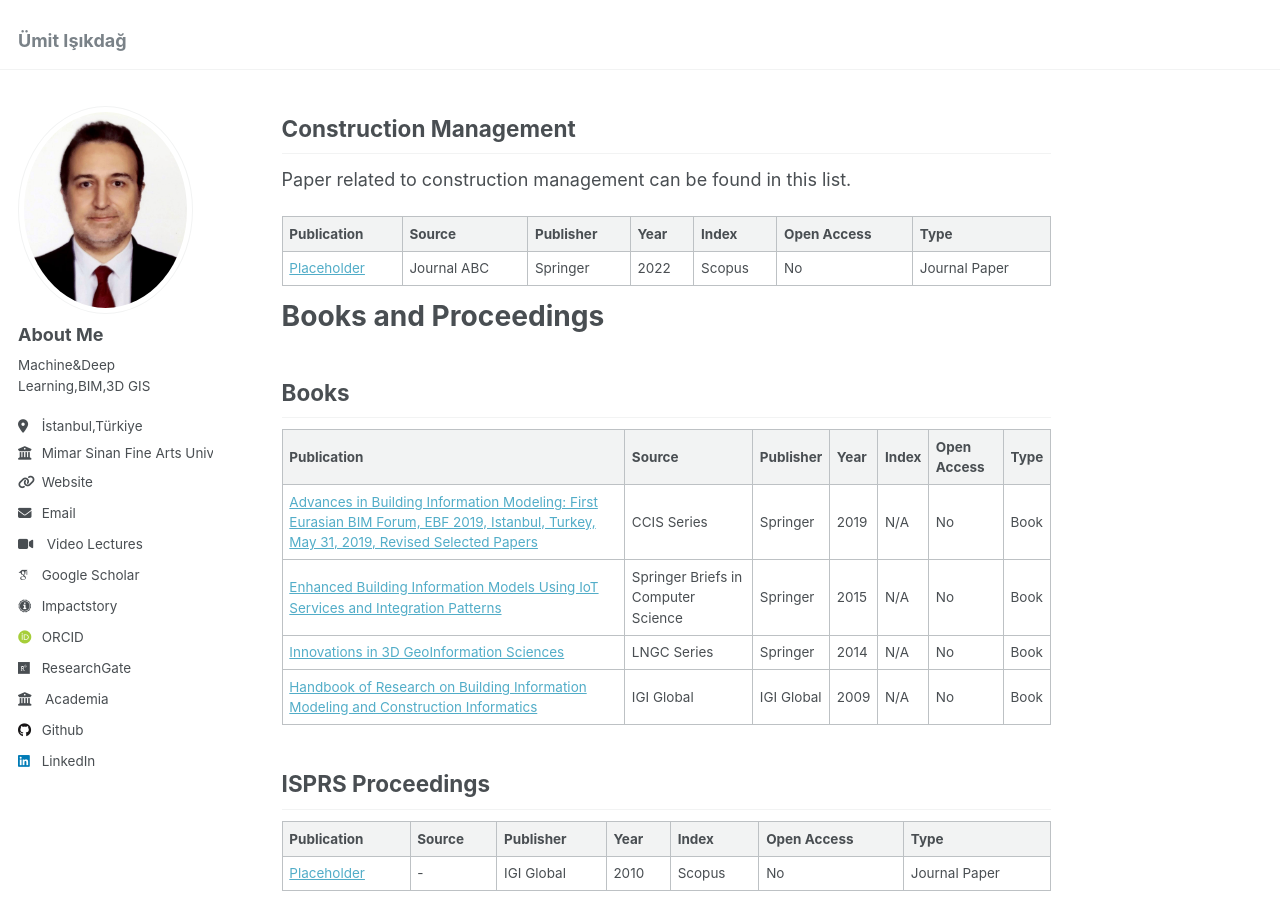
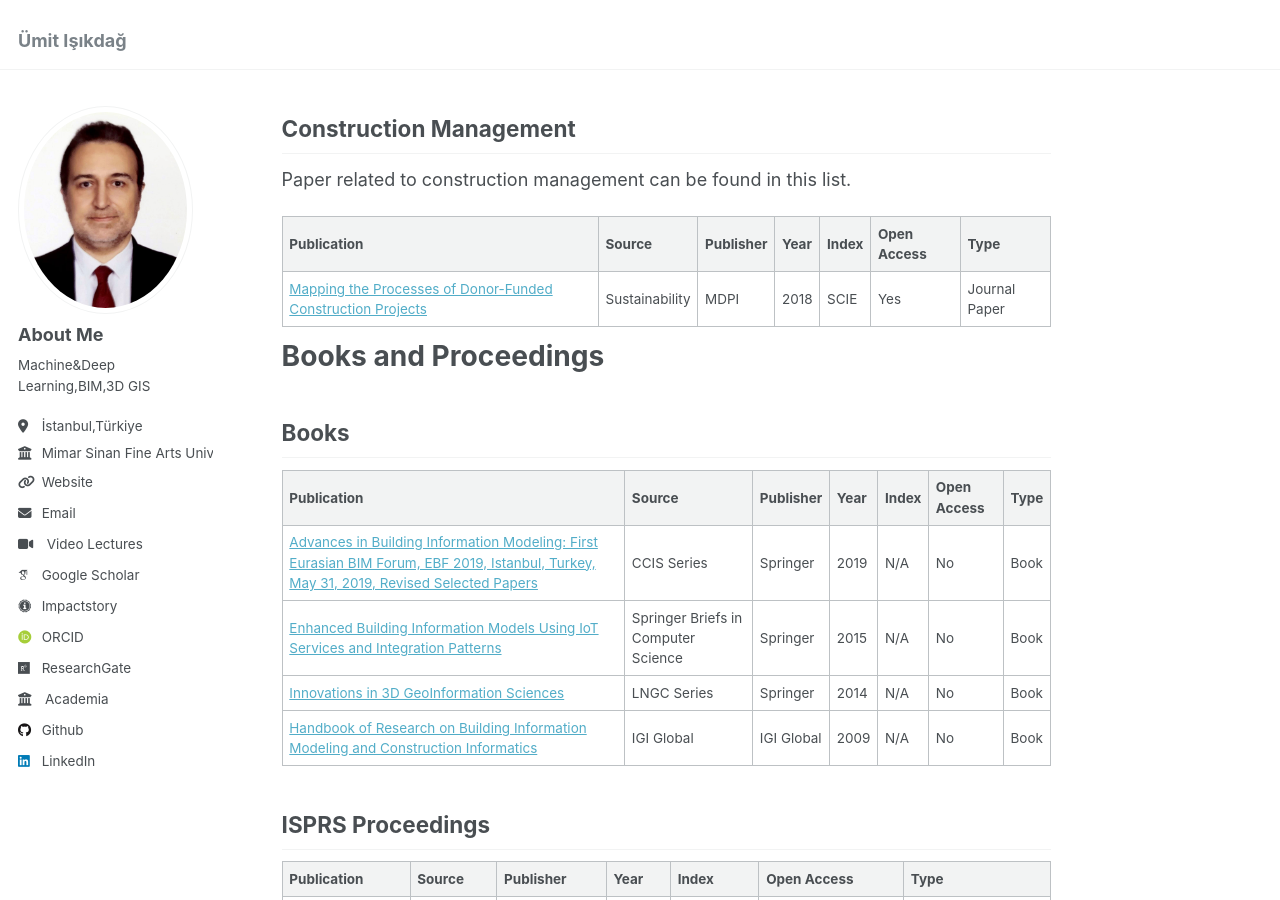
Before and after one commit to isikdag/isikdag.github.io, a Jekyll site: the page built from _pages/about.md, in a window 1280 px wide and 900 px high, scrolled down 4860 px. Built offline with Jekyll 4.4.1, drawn with Linux system fonts in a browser that asks for light colours; some web fonts are replaced.

Commit message:
Update about.md

```diff
--- a/_pages/about.md
+++ b/_pages/about.md
@@ -153,7 +153,7 @@ Paper related to construction management can be found in this list.
 
 |                       Publication                                 |         Source                     |Publisher | Year  | Index |Open Access|Type    |
 | ------------------------------------------------------------------| ---------------------------------- |----------|-------|-------|-----------|--------|
-|[Placeholder](https://link.springer.com/article/10.1007/s12517-022-09715-x)|Journal ABC |Springer|2022|Scopus|No|Journal Paper|
+|[Mapping the Processes of Donor-Funded Construction Projects](https://www.mdpi.com/2071-1050/10/7/2355)| Sustainability|MDPI|2018|SCIE|Yes|Journal Paper|
 
 Books and Proceedings
 ======
```
